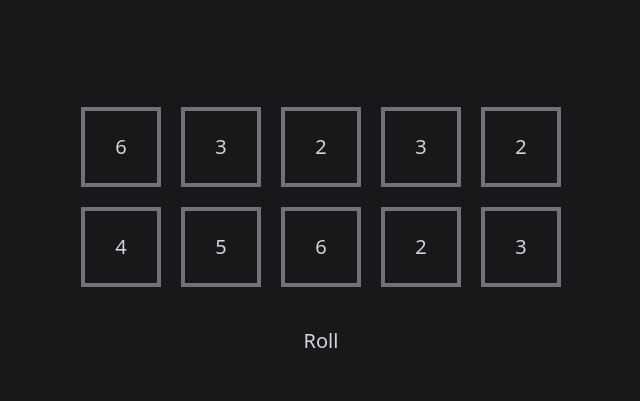
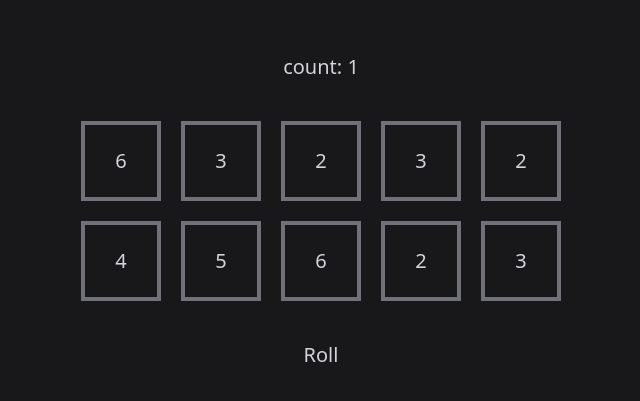
Before and after one commit to nicu420/tenzi-dices, a React (Vite) app: page / in a window 1280 px wide. Shown: the part 189-590 px from the top of the page, without its empty margins (319-959 px from the left). Built offline with nearby package versions, Linux system fonts and the light colour scheme.

Commit message:
Add counter

```diff
--- a/src/App.jsx
+++ b/src/App.jsx
@@ -7,6 +7,7 @@ function App() {
   const [frozen, setFrozen] = useState(Array(10).fill(false));
   const [rememberedValue, setRememberedValue] = useState(0);
   const [won, setWon] = useState(false);
+  const [count, setCount] = useState(0);
 
   if (!values[0]) {
     roll();
@@ -24,6 +25,7 @@ function App() {
       }
     }
     setValues(newValues);
+    setCount(count + 1);
   }
 
   function handleFreeze(i) {
@@ -56,12 +58,13 @@ function App() {
     setFrozen(Array(10).fill(false));
     setRememberedValue(0);
     setWon(false);
+    setCount(0);
   }
 
   return (
     <div className="flex h-screen flex-col items-center justify-center gap-10 bg-zinc-900">
       <div>
-        {won && (
+        {won ? (
           <div>
             <Confetti
               width={window.innerWidth - 2}
@@ -69,6 +72,8 @@ function App() {
             />
             <h1 className="text-lg text-zinc-300 sm:text-xl">You Won!</h1>
           </div>
+        ) : (
+          <h1 className="text-lg text-zinc-300 sm:text-xl">count: {count}</h1>
         )}
       </div>
       <div className="flex flex-col gap-3 sm:gap-5">
```
